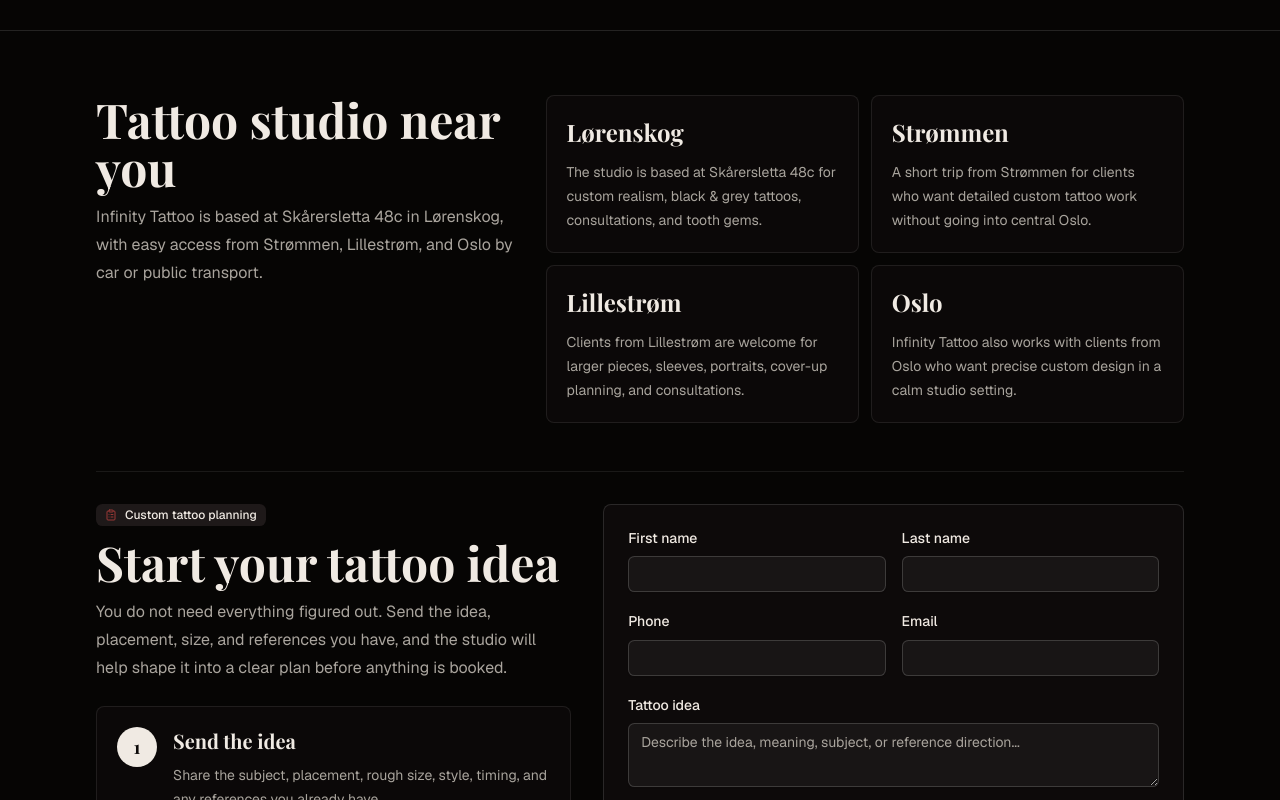
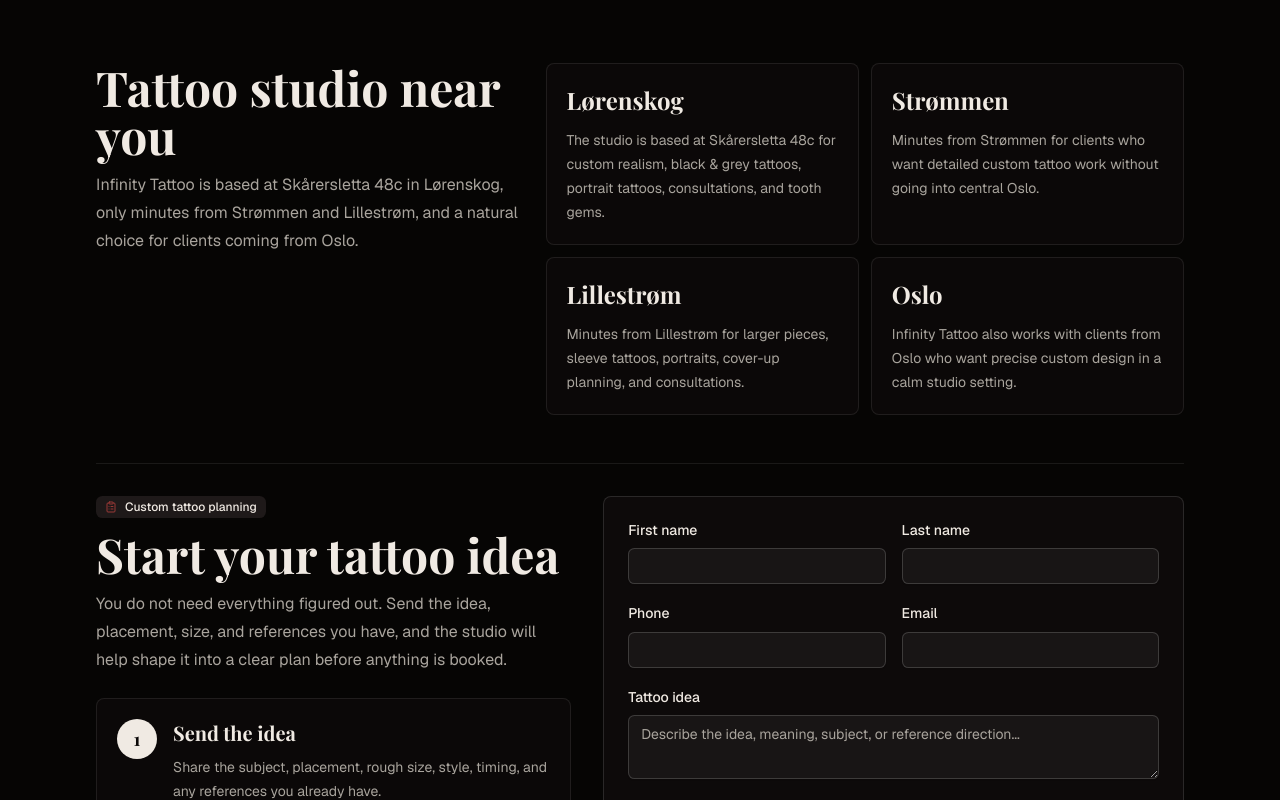
Before and after one commit to YmiaDKA/InfinityTattoo, a Next.js app: page / in a window 1280 px wide. Shown: the part 3420-4220 px from the top of the page. Built offline with nearby package versions, Linux system fonts and the light colour scheme.

Commit message:
Refine local SEO wording

```diff
--- a/src/app/layout.tsx
+++ b/src/app/layout.tsx
@@ -21,7 +21,23 @@ const playfair = Playfair_Display({
 export const metadata: Metadata = {
   title: "Infinity Tattoo Studio | Tattoo Lørenskog, Strømmen & Lillestrøm",
   description:
-    "Custom realistic tattoo work in Lørenskog with easy access from Strømmen, Lillestrøm, and Oslo.",
+    "Custom realistic tattoo work in Lørenskog, minutes from Strømmen and Lillestrøm, with clients welcome from Oslo.",
+  keywords: [
+    "Infinity Tattoo",
+    "tatovering Lørenskog",
+    "tattoo Lørenskog",
+    "tatoveringsstudio Lørenskog",
+    "tattoo Strømmen",
+    "tattoo Lillestrøm",
+    "tattoo Oslo",
+    "realistic tattoo Norway",
+    "black and grey tattoo",
+    "portrait tattoo",
+    "sleeve tattoo",
+    "cover up tattoo",
+    "tattoo consultation",
+    "tooth gems",
+  ],
   alternates: {
     canonical: "https://infinitytattoo.no/",
   },
@@ -33,7 +49,7 @@ export const metadata: Metadata = {
   openGraph: {
     title: "Infinity Tattoo Studio | Lørenskog",
     description:
-      "Custom realistic tattoo work and one-on-one consultations in Lørenskog, easy to reach from Strømmen, Lillestrøm, and Oslo.",
+      "Custom realistic tattoo work and one-on-one consultations in Lørenskog, minutes from Strømmen and Lillestrøm, with clients from Oslo welcome.",
     url: "https://infinitytattoo.no/",
     siteName: "Infinity Tattoo Studio",
     images: [
--- a/src/app/page.tsx
+++ b/src/app/page.tsx
@@ -100,23 +100,23 @@ const serviceAreas = [
   {
     area: "Lørenskog",
     textEn:
-      "The studio is based at Skårersletta 48c for custom realism, black & grey tattoos, consultations, and tooth gems.",
+      "The studio is based at Skårersletta 48c for custom realism, black & grey tattoos, portrait tattoos, consultations, and tooth gems.",
     textNo:
-      "Studioet ligger på Skårersletta 48c for custom realisme, black & grey tatoveringer, konsultasjoner og tooth gems.",
+      "Studioet ligger på Skårersletta 48c for custom realisme, black & grey tatoveringer, portrett tatoveringer, konsultasjoner og tooth gems.",
   },
   {
     area: "Strømmen",
     textEn:
-      "A short trip from Strømmen for clients who want detailed custom tattoo work without going into central Oslo.",
+      "Minutes from Strømmen for clients who want detailed custom tattoo work without going into central Oslo.",
     textNo:
-      "Kort vei fra Strømmen for kunder som vil ha detaljert custom tatovering uten å dra inn til Oslo sentrum.",
+      "Minutter fra Strømmen for kunder som vil ha detaljert custom tatovering uten å dra inn til Oslo sentrum.",
   },
   {
     area: "Lillestrøm",
     textEn:
-      "Clients from Lillestrøm are welcome for larger pieces, sleeves, portraits, cover-up planning, and consultations.",
+      "Minutes from Lillestrøm for larger pieces, sleeve tattoos, portraits, cover-up planning, and consultations.",
     textNo:
-      "Kunder fra Lillestrøm er velkommen for større prosjekter, sleeves, portretter, cover-up planlegging og konsultasjoner.",
+      "Minutter fra Lillestrøm for større prosjekter, sleeve tatoveringer, portretter, cover-up planlegging og konsultasjoner.",
   },
   {
     area: "Oslo",
@@ -170,6 +170,16 @@ const localBusinessJsonLd = {
     addressCountry: "NO",
   },
   areaServed: ["Lørenskog", "Strømmen", "Lillestrøm", "Oslo"],
+  knowsAbout: [
+    "custom tattoo design",
+    "realistic tattoos",
+    "black and grey tattoos",
+    "portrait tattoos",
+    "sleeve tattoos",
+    "cover-up tattoo planning",
+    "tattoo consultation",
+    "tooth gems",
+  ],
   sameAs: [
     "https://www.instagram.com/infinitytattoo.lorenskog/",
     "https://www.tiktok.com/@infinitytattoostudio",
@@ -584,8 +594,8 @@ export default function Home() {
               </h2>
               <p className="text-lg leading-8 text-muted-foreground">
                 <LocalizedText
-                  en="Filip is the 26-year-old artist and owner behind Infinity Tattoo Studio in Lørenskog. With experience from both Greece and Norway, he specializes in large-scale realism, black & grey portraits, and custom designs built around your idea, your body, and how the piece will age on your skin. Young in years, serious in standards: no templates, no shortcuts, just precise work from the first consultation to the final result."
-                  no="Filip er den 26 år gamle artisten og eieren bak Infinity Tattoo Studio i Lørenskog. Med erfaring fra både Hellas og Norge spesialiserer han seg på realisme i stor skala, black & grey portretter og custom design bygget rundt ideen din, kroppen din og hvordan tatoveringen skal eldes på huden. Ung i alder, seriøs i standard: ingen maler, ingen snarveier, bare presist arbeid fra første konsultasjon til ferdig resultat."
+                  en="Filip is the artist and owner behind Infinity Tattoo Studio in Lørenskog. With experience from both Greece and Norway, he specializes in large-scale realism, black & grey portraits, and custom designs built entirely around your idea, your body, and how the piece will age on your skin. No templates. No shortcuts. Just precise, intentional work from the first consultation to the final result."
+                  no="Filip er artisten og eieren bak Infinity Tattoo Studio i Lørenskog. Med erfaring fra både Hellas og Norge spesialiserer han seg på realisme i stor skala, black & grey portretter og custom design bygget rundt ideen din, kroppen din og hvordan tatoveringen skal eldes på huden. Ingen maler. Ingen snarveier. Bare presist, bevisst arbeid fra første konsultasjon til ferdig resultat."
                 />
               </p>
             </div>
@@ -673,8 +683,8 @@ export default function Home() {
             </h2>
             <p className="max-w-xl text-base leading-7 text-muted-foreground">
               <LocalizedText
-                en="Infinity Tattoo is based at Skårersletta 48c in Lørenskog, with easy access from Strømmen, Lillestrøm, and Oslo by car or public transport."
-                no="Infinity Tattoo ligger på Skårersletta 48c i Lørenskog, med enkel tilgang fra Strømmen, Lillestrøm og Oslo med bil eller kollektivt."
+                en="Infinity Tattoo is based at Skårersletta 48c in Lørenskog, only minutes from Strømmen and Lillestrøm, and a natural choice for clients coming from Oslo."
+                no="Infinity Tattoo ligger på Skårersletta 48c i Lørenskog, bare minutter fra Strømmen og Lillestrøm, og er et naturlig valg for kunder som kommer fra Oslo."
               />
             </p>
           </div>
```
